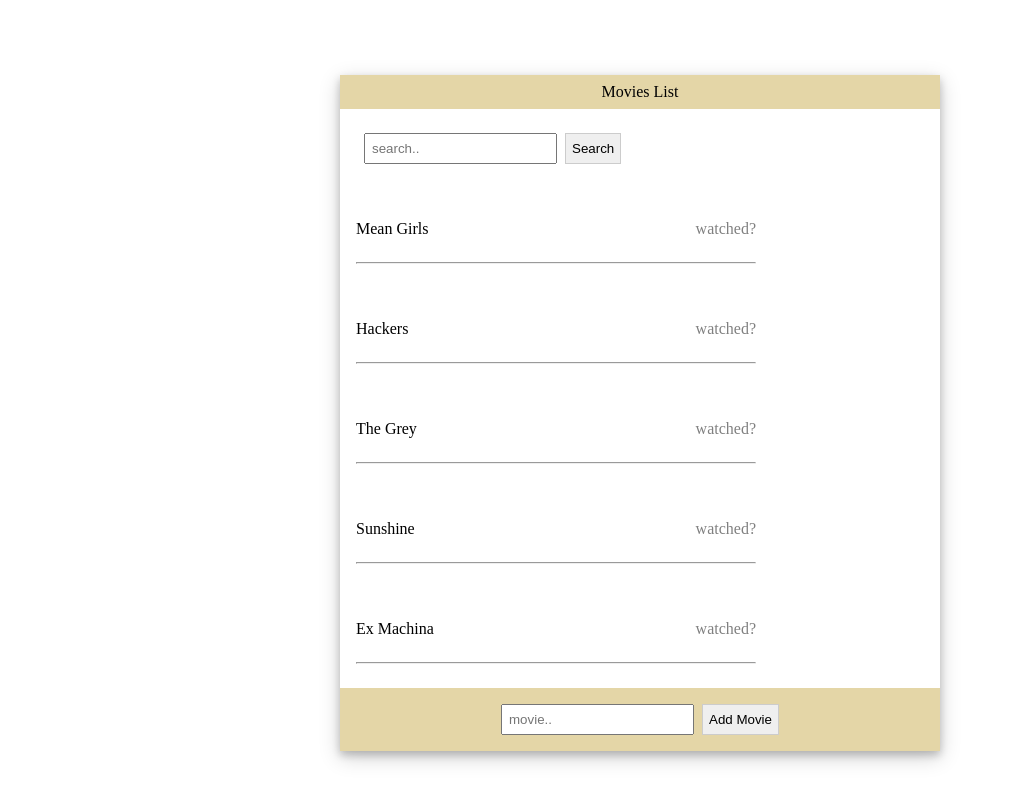
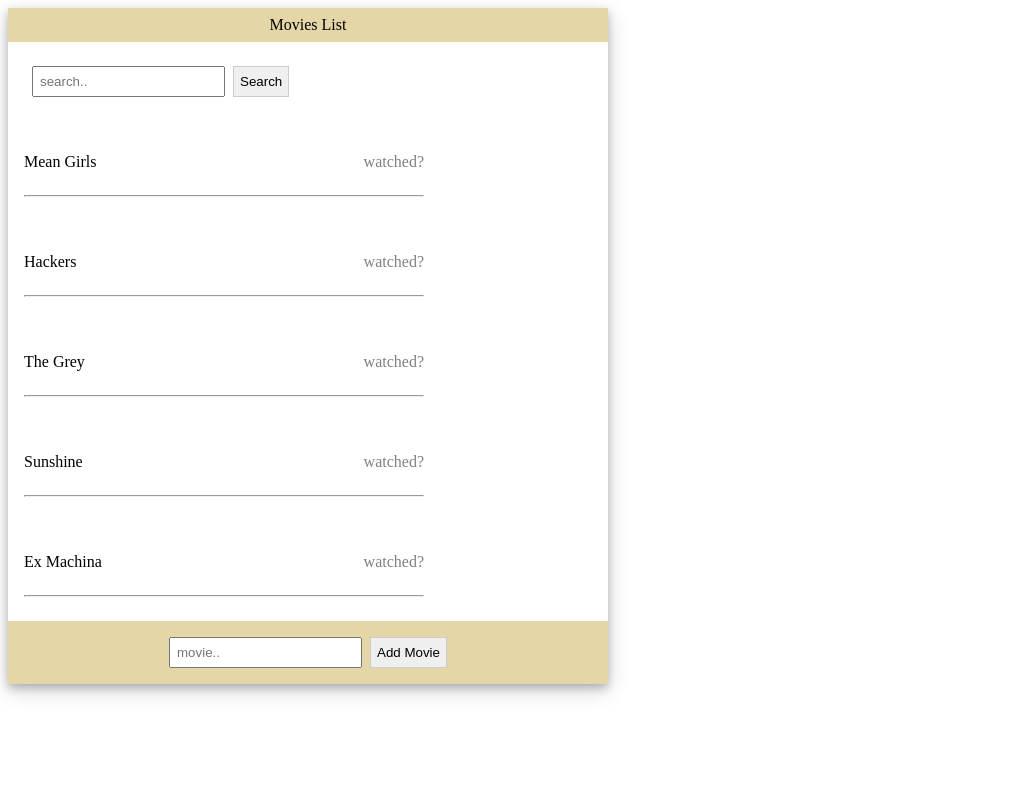
Before and after one commit to FermiDirak/MovieManager, a React app: page / in a window 1280 px wide. Shown: the top 802 px of the page, without its empty margins (0-1009 px from the left). Built offline with nearby package versions, Linux system fonts and the light colour scheme; the HTML template or start-up script is replaced by a standard one.

Commit message:
improved styles

```diff
--- /dev/null
+++ b/client/src/components/App.jsx
@@ -0,0 +1,80 @@
+import React from 'react';
+
+import Search from './Search.jsx';
+import AddMovie from './AddMovie.jsx';
+import MoviesList from './MoviesList.jsx';
+import NoMovie from './NoMovie.jsx';
+
+class App extends React.Component {
+  constructor() {
+    super();
+    this.state = {
+      movies: [
+        {title: 'Mean Girls', description: 'Really cool movie'},
+        {title: 'Hackers', description: 'haha thats a good movie'},
+        {title: 'The Grey', description: 'Whats up grey'},
+        {title: 'Sunshine', description: 'Boring snooze fest'},
+        {title: 'Ex Machina', description: 'I kinda liked it'},
+      ],
+      selectedMovies: [
+        /* filled in by search */
+      ],
+    }
+  }
+
+  componentDidMount() {
+    this.onSearch('');
+  }
+
+  onSearch(searchText) {
+    var selectedMovies = this.state.movies.filter(function(movie) {
+      return movie.title.toLowerCase().includes(searchText);
+    });
+
+    this.setState({selectedMovies: selectedMovies});
+  }
+
+  onAdd(movieTitle) {
+    var movies = this.state.movies;
+    movies.push({title: movieTitle, description: 'no desc'});
+
+    this.setState({movies: movies});
+
+    this.onSearch('');
+  }
+
+  render() {
+    let styles = {
+      app: {
+        display: 'flex',
+        flexDirection: 'column',
+        width: '600px',
+        // margin: '75px auto',
+        boxShadow: '0 4px 8px 0 rgba(0, 0, 0, 0.2), 0 6px 20px 0 rgba(0, 0, 0, 0.19)',
+			},
+      header: {
+        background: '#E4D6A7',
+        textAlign: 'center',
+        padding: '8px',
+      },
+    }
+
+    return (
+      <div style={styles.app}>
+        <span style={styles.header}>Movies List</span>
+        <Search onSearch={(searchText) => {this.onSearch(searchText)}}/>
+
+        {
+          this.state.selectedMovies.length !== 0
+            ? <MoviesList movies={this.state.selectedMovies}/>
+            : <NoMovie/>
+        }
+
+        <AddMovie onSubmit={(movieTitle) => {this.onAdd(movieTitle)}}/>
+
+      </div>
+    );
+  }
+}
+
+export default App;
--- a/client/src/index.jsx
+++ b/client/src/index.jsx
@@ -1,84 +1,6 @@
 import React from 'react';
 import ReactDOM  from 'react-dom';
 
-import Search from './components/Search.jsx';
-import AddMovie from './components/AddMovie.jsx';
-import MoviesList from './components/MoviesList.jsx';
-import NoMovie from './components/NoMovie.jsx';
+import App from './components/App.jsx';
 
-class MovieList extends React.Component {
-  constructor() {
-    super();
-    this.state = {
-      movies: [
-        {title: 'Mean Girls', description: 'Really cool movie'},
-        {title: 'Hackers', description: 'haha thats a good movie'},
-        {title: 'The Grey', description: 'Whats up grey'},
-        {title: 'Sunshine', description: 'Boring snooze fest'},
-        {title: 'Ex Machina', description: 'I kinda liked it'},
-      ],
-      selectedMovies: [
-        /* filled in by search */
-      ],
-    }
-  }
-
-  componentDidMount() {
-    this.onSearch('');
-  }
-
-  onSearch(searchText) {
-    var selectedMovies = this.state.movies.filter(function(movie) {
-      return movie.title.toLowerCase().includes(searchText);
-    });
-
-    this.setState({selectedMovies: selectedMovies});
-  }
-
-  onAdd(movieTitle) {
-    var movies = this.state.movies;
-    movies.push({title: movieTitle, description: 'no desc'});
-
-    this.setState({movies: movies});
-
-    this.onSearch('');
-  }
-
-  render() {
-    let styles = {
-      app: {
-        display: 'flex',
-        flexDirection: 'column',
-        width: '600px',
-        margin: 'auto',
-        marginTop: '75px',
-        marginBottom: '75px',
-        boxShadow: '0 4px 8px 0 rgba(0, 0, 0, 0.2), 0 6px 20px 0 rgba(0, 0, 0, 0.19)',
-      },
-
-      header: {
-        background: '#E4D6A7',
-        textAlign: 'center',
-        padding: '8px',
-      },
-    }
-
-    return (
-      <div style={styles.app}>
-        <span style={styles.header}>Movies List</span>
-        <Search onSearch={(searchText) => {this.onSearch(searchText)}}/>
-
-        {
-          this.state.selectedMovies.length !== 0
-            ? <MoviesList movies={this.state.selectedMovies}/>
-            : <NoMovie/>
-        }
-
-        <AddMovie onSubmit={(movieTitle) => {this.onAdd(movieTitle)}}/>
-
-      </div>
-    );
-  }
-}
-
-ReactDOM.render( <MovieList/>, document.getElementById('app'));
+ReactDOM.render( <App/>, document.getElementById('app'));
```
Also changed, not shown: 3 other files (tests, documents, lock files or other folders).
